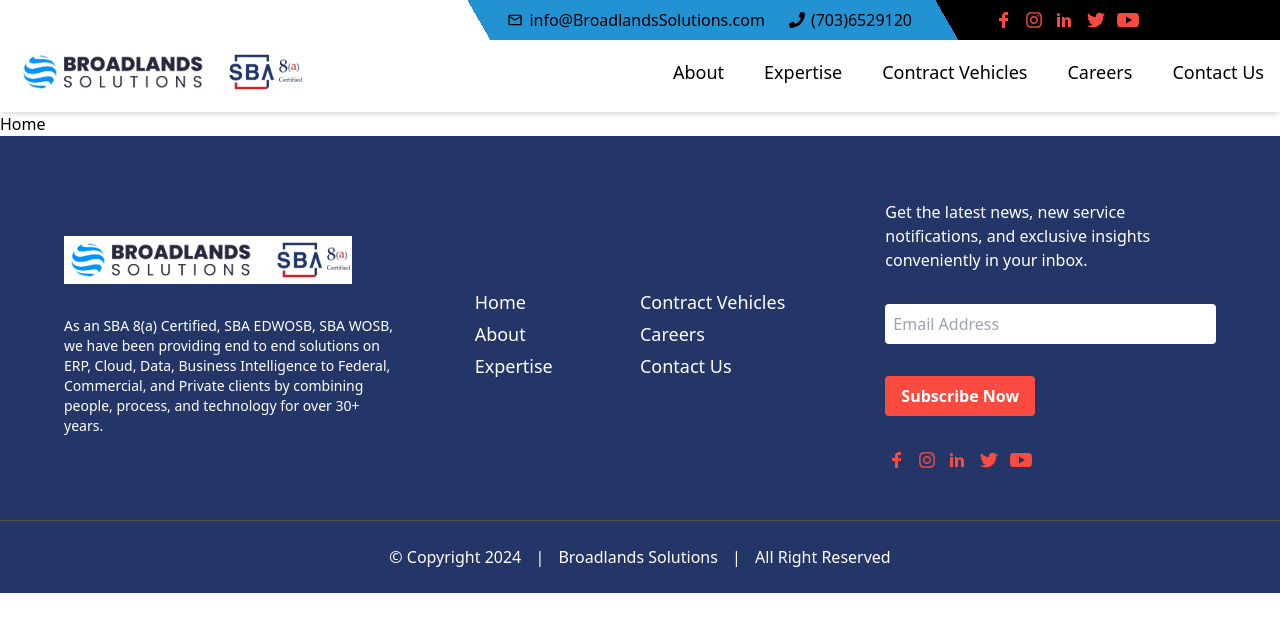
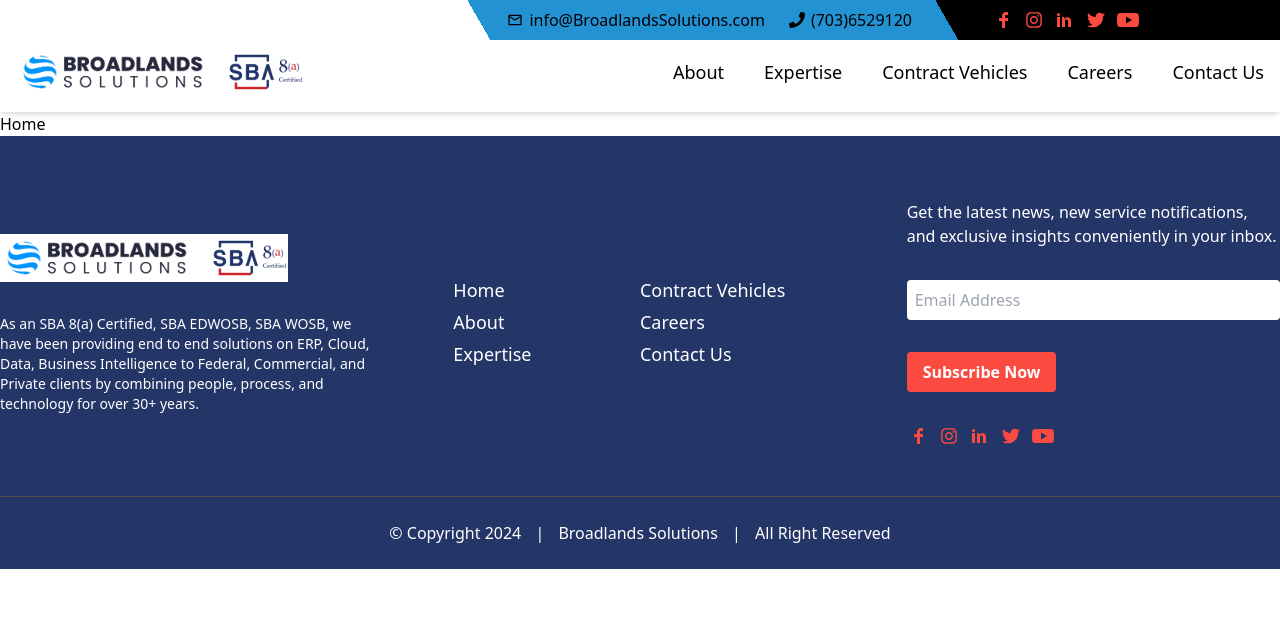
Before and after one commit to Raji-fs/broadlandssolutions, a Next.js app: page / in a window 1280 px wide. Shown: the top 632 px of the page. Built offline with nearby package versions, Linux system fonts and the light colour scheme.

Commit message:
Footer responsiveness

```diff
--- a/src/components/Footer.js
+++ b/src/components/Footer.js
@@ -33,7 +33,7 @@
   return (
     <footer className="relative bg-secondaryBlue text-white py-4">
         <div className="container mx-auto">
-          <div className='grid sm:grid-cols-3 gap-20 items-center sm:py-12 py-6 px-16 w-full'>
+          <div className='grid sm:grid-cols-3 gap-20 items-center sm:py-12 py-6 px-16 sm:px-0'>
             <div>
               <img src="/logo.png" alt="logo" className='max-w-72 mb-8' />
               <p className='text-sm'>As an SBA 8(a) Certified, SBA EDWOSB, SBA WOSB, we have been providing end to end solutions on ERP, Cloud, Data, Business Intelligence to Federal, Commercial, and Private clients by combining people, process, and technology for over 30+ years.</p>
```
